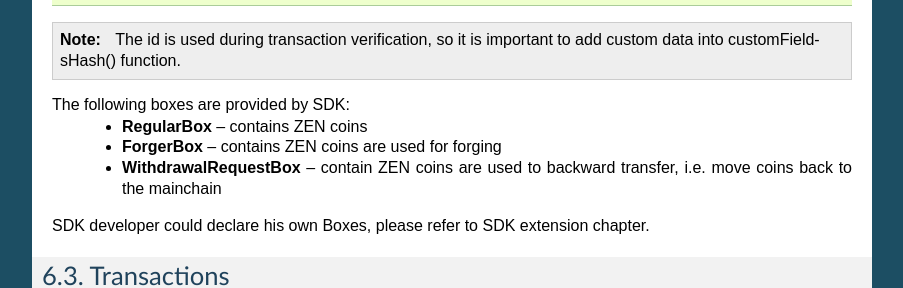
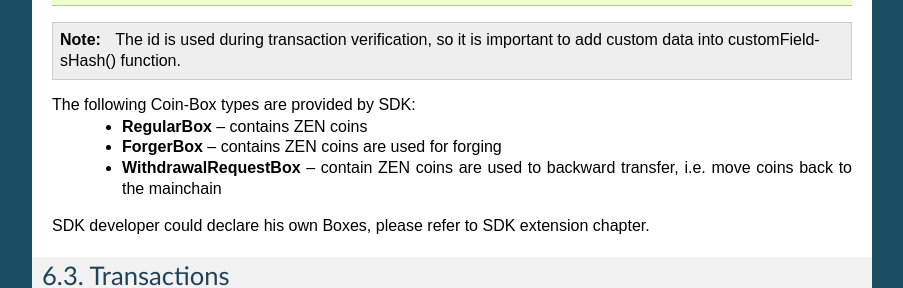
Before and after one commit to megaluck/documentation, a Sphinx documentation site: the page built from docs/introduction/06-Base-App.rst, in a window 1280 px wide and 900 px high, scrolled down 725 px. Shown: the part 164-452 px from the top of the window, without its empty margins (198-1101 px from the left). Built offline with Sphinx 7.4.7, drawn with Linux system fonts in a browser that asks for light colours; pages that are not in the unit, such as notebooks, are missing from menus.

```diff
--- a/docs/introduction/06-Base-App.rst
+++ b/docs/introduction/06-Base-App.rst
@@ -47,7 +47,7 @@
 .. note::
 	The id is used during transaction verification, so it is important to add custom data  into customFieldsHash()  function.
 
-The following boxes are provided by SDK:
+The following Coin-Box types are provided by SDK:
   * **RegularBox** -- contains ZEN coins
   * **ForgerBox** -- contains ZEN coins are used for forging
   * **WithdrawalRequestBox** -- contain ZEN coins are used to backward transfer, i.e. move coins back to the mainchain
```
